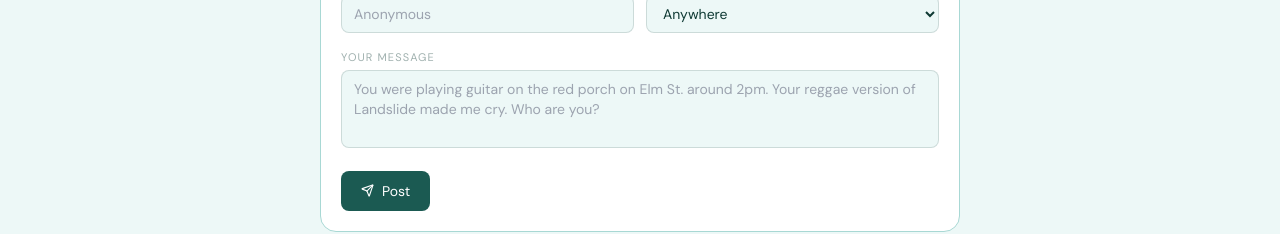
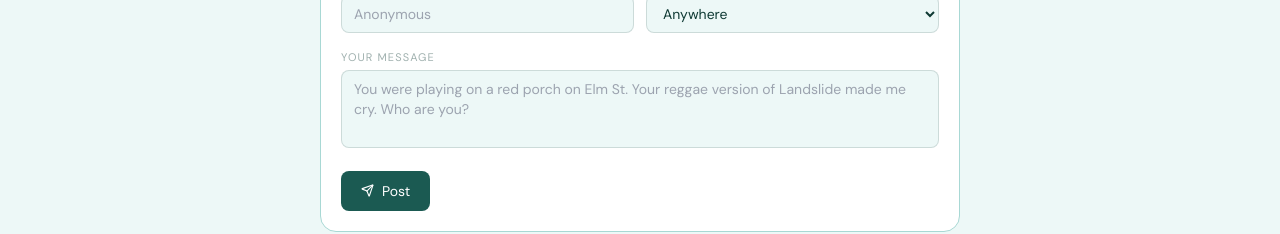
Before and after one commit to kduckets/porchfest-2026, a Next.js app: page /missed-connections in a window 1280 px wide. Shown: the part 249-483 px from the top of the page. Built offline with nearby package versions, Linux system fonts and the light colour scheme.

Commit message:
Update PostForm.tsx

```diff
--- a/app/missed-connections/PostForm.tsx
+++ b/app/missed-connections/PostForm.tsx
@@ -67,7 +67,7 @@ export function PostForm() {
           minLength={3}
           maxLength={500}
           rows={3}
-          placeholder="You were playing guitar on the red porch on Elm St. around 2pm. Your reggae version of Landslide made me cry. Who are you?"
+          placeholder="You were playing on a red porch on Elm St. Your reggae version of Landslide made me cry. Who are you?"
           className="w-full px-3 py-2 text-sm border border-navy/15 rounded-lg bg-cream focus:outline-none focus:border-sage/60 transition-colors resize-none"
         />
       </div>
```
